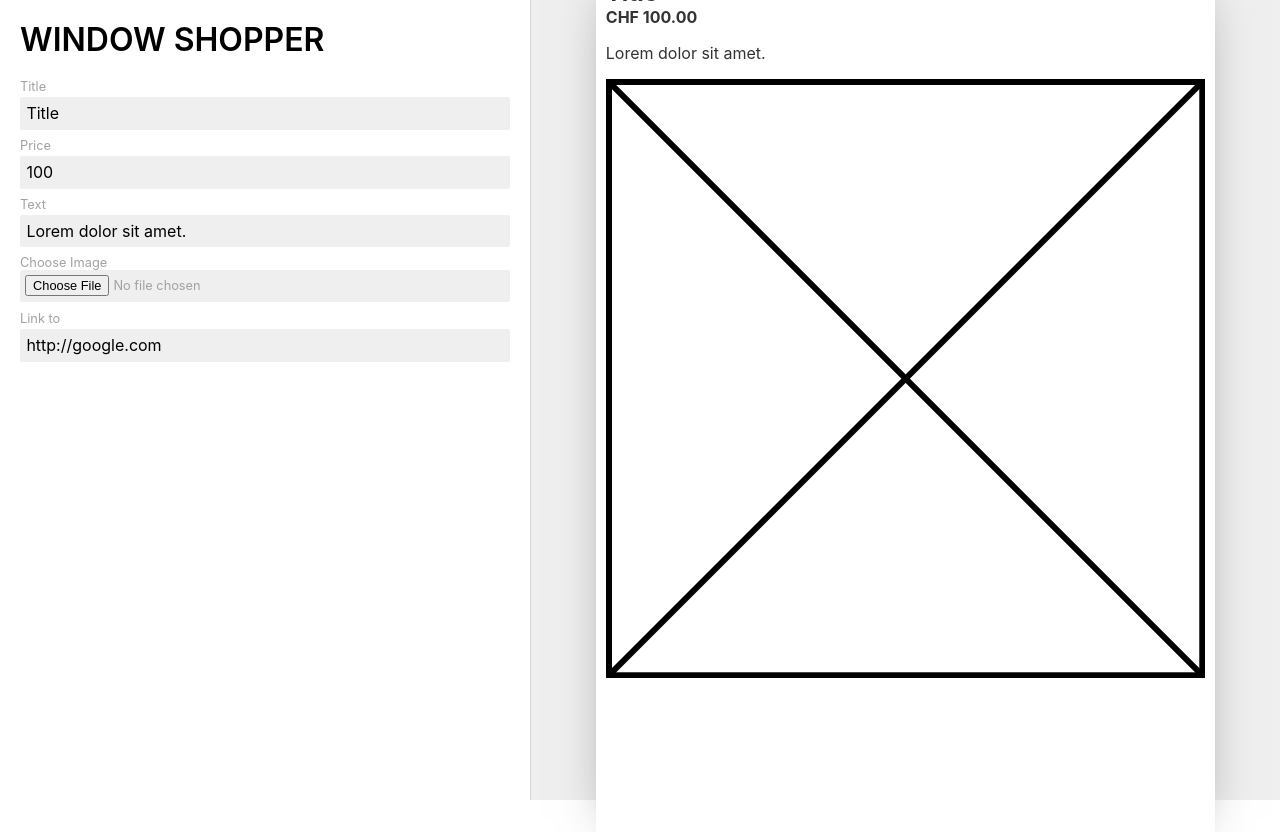
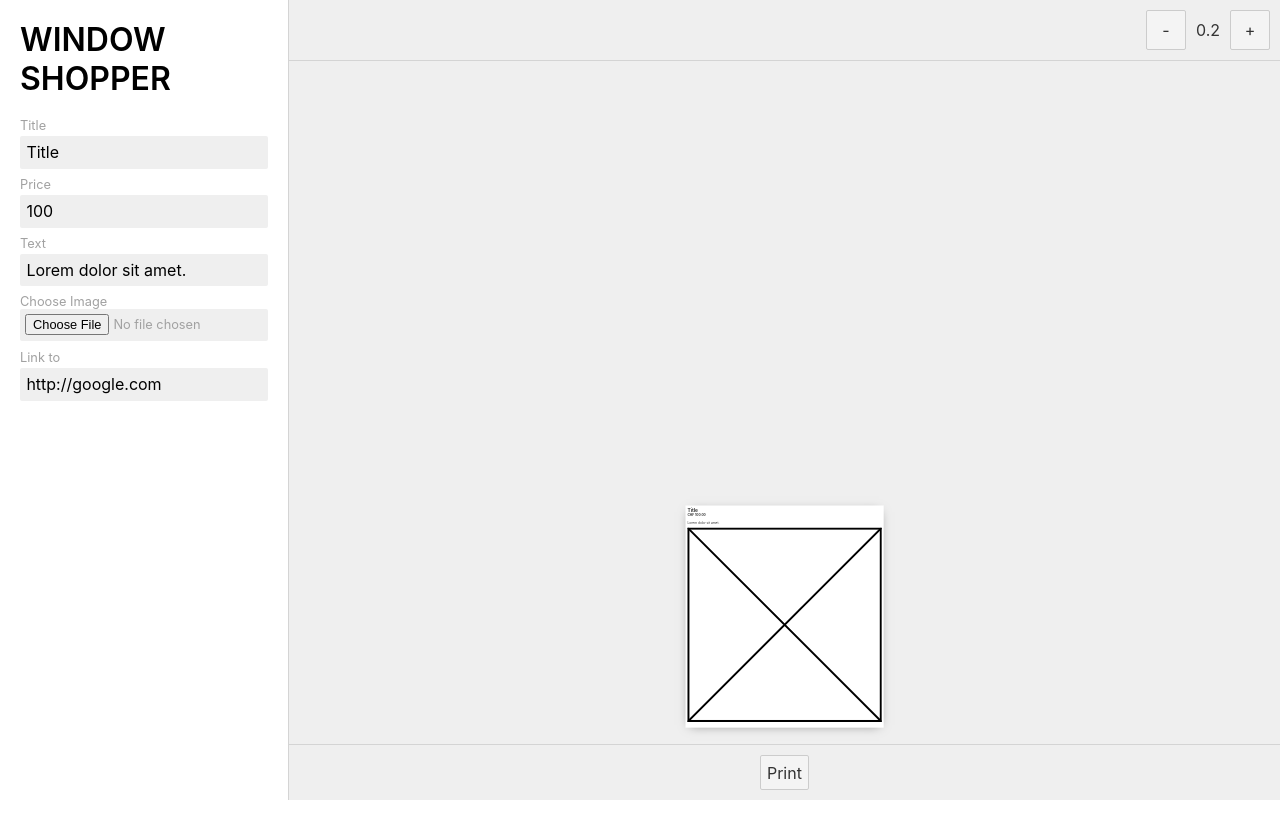
Before and after one commit to shrijo/window-shopper, a Svelte app: page / in a window 1280 px wide. After the commit the page ends 800 px from the top, so only its background shows below. Built offline with nearby package versions, Linux system fonts and the light colour scheme.

Commit message:
adds zoom and print button

```diff
--- a/public/global.css
+++ b/public/global.css
@@ -52,6 +52,7 @@ button {
 	color: #333;
 	background-color: #f4f4f4;
 	outline: none;
+	margin: 0;
 }
 
 button:disabled {
--- a/src/App.svelte
+++ b/src/App.svelte
@@ -4,6 +4,8 @@
 	import ImageUpload from "./components/ImageUpload.svelte";
 	import OptionalImage from "./components/OptionalImage.svelte";
 	import QRCode from "./components/QRCode.svelte";
+
+	let zoomLevel = 0.2;
 
 	let title = 'Title';
 	let price = 100;
@@ -14,6 +16,14 @@
 	let text = 'Lorem dolor sit amet.';
 	let image = false;
 	let link = 'http://google.com';
+
+	function zoomOut(){
+	 zoomLevel -=0.05
+	};
+
+	function zoomIn(){
+		zoomLevel +=0.05
+	};
 
 </script>
 
@@ -34,12 +44,25 @@
 	</div>
 
 	<div id="preview">
-		<div id="paper">
-			<h2>{title}</h2>
-			<h4>{priceView}</h4>
-			<p>{text}</p>
-			<OptionalImage bind:image/>
-			<QRCode bind:value={link} />
+
+		<div id="preview-toolbar">
+			<button type="button" class="zoom-button" on:click={zoomOut}>-</button>
+			<p id="zoom-level">{zoomLevel}</p>
+			<button type="button" class="zoom-button" on:click={zoomIn}>+</button>
+		</div>
+
+		<div id="preview-area">
+			<div id="paper" style="transform: scale({zoomLevel})">
+				<h2>{title}</h2>
+				<h4>{priceView}</h4>
+				<p>{text}</p>
+				<OptionalImage bind:image/>
+				<QRCode bind:value={link} />
+			</div>
+		</div>
+
+		<div id="preview-actionbar">
+			<button id="print">Print</button>
 		</div>
 	</div>
 </main>
@@ -53,6 +76,7 @@
 		padding: 0;
 		margin: 0 auto;
 		display: flex;
+		overflow: hidden;
 	}
 
 	:global(label){
@@ -68,34 +92,66 @@
 	}
 
 	#editor{
+		width: 20vw;
 		padding: 20px;
-		flex-grow: 2;
 	}
 
 	form{
 		margin-top: 20px;
-		flex-direction: column;
-		align-items: stretch;
 	}
 
 
 	#preview{
-		flex-grow: 10;
 		background-color: #efefef;
 		border-left: 1px solid #d4d4d4;
-		display:flex;
-		align-items: center;
-		justify-content: center;
+		width: 80vw;
+		height: 100vh;
+		display: flex;
+		flex-direction: column;
+	}
+
+	#preview-toolbar{
+		height: 40px;
+		padding: 10px;
+		border-bottom: 1px solid #d4d4d4;
+		display: flex;
+		flex-direction: row;
+		justify-content: flex-end;
+	}
+
+	.zoom-button{
+		width: 40px;
+		height: 40px;
+	}
+
+	#zoom-level{
+		width: auto;
+		line-height: 40px;
+		margin: 0 10px;
+	}
+
+	#preview-area{
+		background-color: #efefef;
+		overflow: scroll;
+		height: 100vh;
 	}
 
 	#paper{
-		width: 80%;
-		aspect-ratio: 0.71;
 		background-color: #ffffff;
 		padding: 10px;
 		-webkit-box-shadow: 0px 10px 53px -23px rgba(0,0,0,0.52);
 		-moz-box-shadow: 0px 10px 53px -23px rgba(0,0,0,0.52);
 		box-shadow: 0px 10px 53px -23px rgba(0,0,0,0.52);
+		transition: transform ease 0.2s;
+	}
+
+	#preview-actionbar{
+		height: 40px;
+		border-top: 1px solid #d4d4d4;
+		display: flex;
+		flex-direction: row;
+		justify-content: center;
+		padding: 10px;
 	}
 
 	h1 {
```
